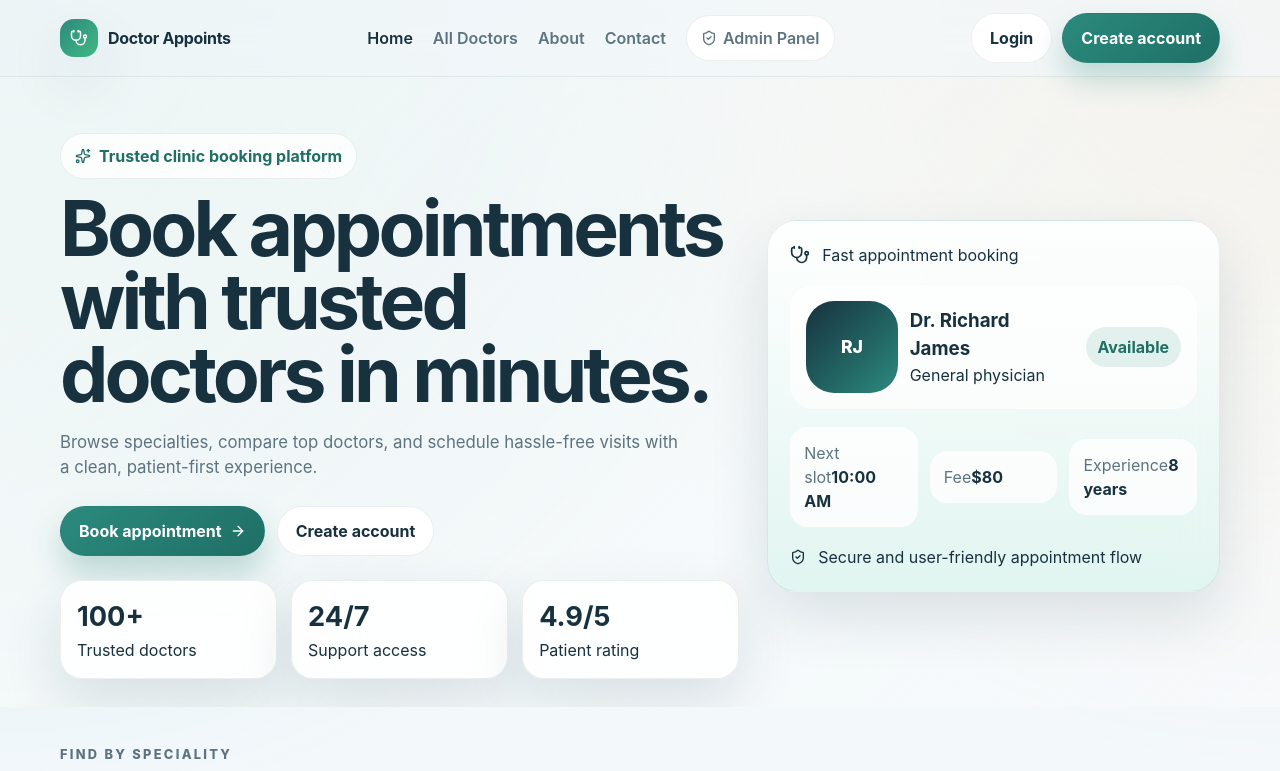
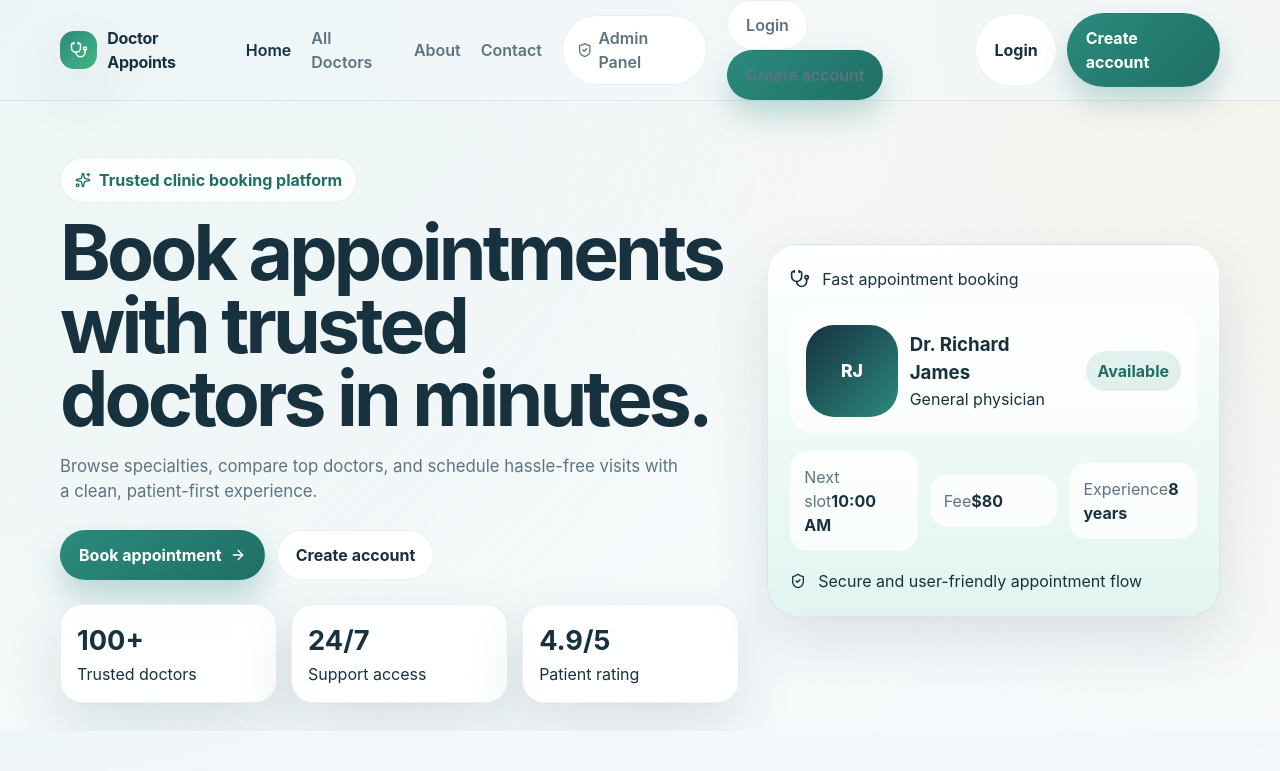
Before and after one commit to MarutiNandan2796/doctorappointment, a React (Vite) app in the folder client/: page / in a window 1280 px wide. Shown: the top 771 px of the page. Built offline with nearby package versions, Linux system fonts and the light colour scheme; no server answers.

Commit message:
feat(client): update Layout component for dynamic auth status in header

```diff
--- a/client/src/components/Layout.jsx
+++ b/client/src/components/Layout.jsx
@@ -1,6 +1,7 @@
 import { Link, NavLink, Outlet } from 'react-router-dom';
-import { CalendarHeart, Menu, ShieldCheck, Stethoscope, X } from 'lucide-react';
+import { CalendarHeart, LogOut, Menu, ShieldCheck, Stethoscope, UserCircle2, X } from 'lucide-react';
 import { useState } from 'react';
+import { useAuth } from '../context/AuthContext';
 
 const navItems = [
   { to: '/', label: 'Home' },
@@ -11,6 +12,7 @@ const navItems = [
 
 export default function Layout() {
   const [open, setOpen] = useState(false);
+  const { isAuthenticated, signOut, user } = useAuth();
 
   return (
     <div className="app-shell">
@@ -35,15 +37,61 @@ export default function Layout() {
               <ShieldCheck size={16} />
               Admin Panel
             </Link>
+            {isAuthenticated ? (
+              <div className="mobile-auth-links">
+                <span className="mobile-auth-user">
+                  <UserCircle2 size={16} />
+                  {user?.name}
+                </span>
+                <button
+                  className="btn btn-ghost"
+                  type="button"
+                  onClick={() => {
+                    signOut();
+                    setOpen(false);
+                  }}
+                >
+                  <LogOut size={16} />
+                  Logout
+                </button>
+              </div>
+            ) : (
+              <div className="mobile-auth-links">
+                <Link className="btn btn-ghost" to="/login" onClick={() => setOpen(false)}>
+                  Login
+                </Link>
+                <Link className="btn btn-primary" to="/register" onClick={() => setOpen(false)}>
+                  Create account
+                </Link>
+              </div>
+            )}
           </nav>
 
           <div className="nav-actions desktop-only">
+            {isAuthenticated ? (
+              <>
+                <div className="nav-user-badge">
+                  <UserCircle2 size={16} />
+                  <span>{user?.name}</span>
+                </div>
+                <button className="btn btn-ghost" type="button" onClick={signOut}>
+                  <LogOut size={16} />
+                  Logout
+                </button>
+                <Link className="btn btn-primary" to="/dashboard">
+                  Dashboard
+                </Link>
+              </>
+            ) : (
+              <>
                 <Link className="btn btn-ghost" to="/login">
                   Login
                 </Link>
                 <Link className="btn btn-primary" to="/register">
                   Create account
                 </Link>
+              </>
+            )}
           </div>
 
           <button className="menu-btn mobile-only" onClick={() => setOpen((value) => !value)} aria-label="Toggle menu">
```
Lines whose indentation alone changed are shown as unchanged.
